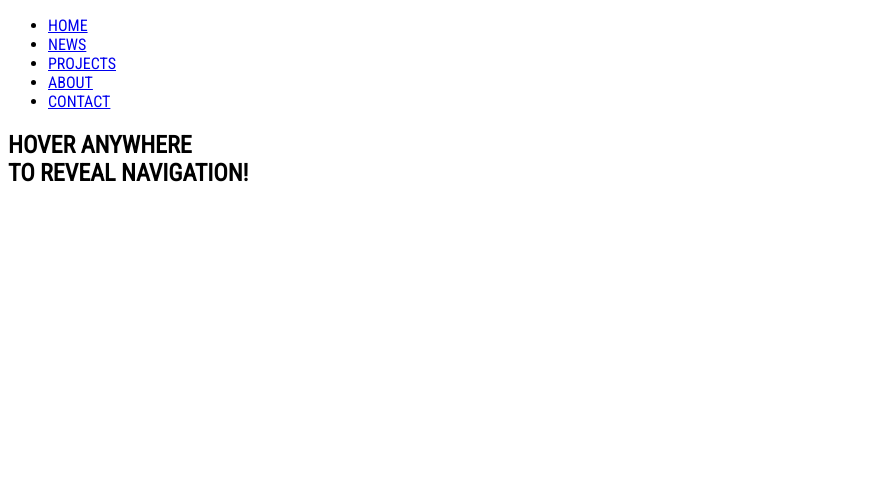
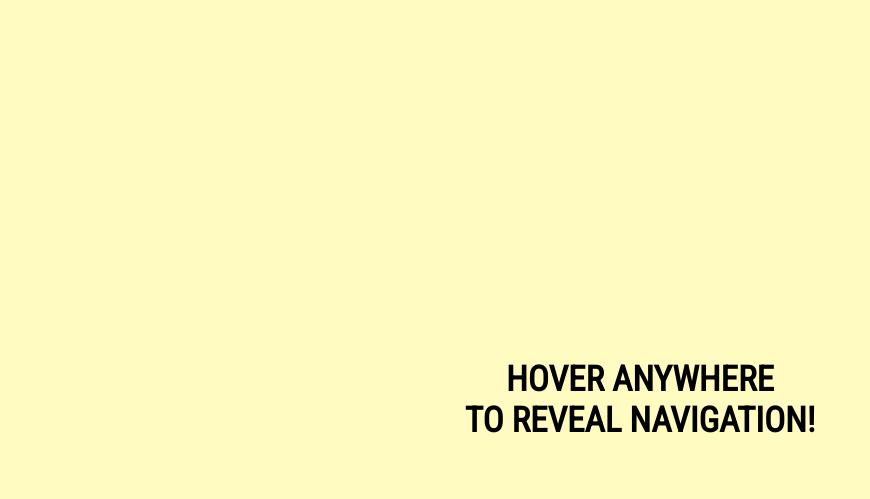
Before and after one commit to rafmosiolek/hover-menu-reveal-effect-css3, a plain HTML site: page index.html in a window 1280 px wide. Shown: the whole page, without its empty margins (0-870 px from the left). Drawn offline with Linux system fonts and the light colour scheme.

Commit message:
html and css finished

```diff
--- a/index.html
+++ b/index.html
@@ -21,7 +21,7 @@
 
     <!-- Front page cover -->
 
-    <section class="front-page-layer">
+    <section class="front page layer">
         <h1>Hover anywhere <br>to reveal navigation!</h1>
     </section>
 
--- a/style.css
+++ b/style.css
@@ -2,4 +2,51 @@
 body {
     font-family: 'Roboto Condensed';
     text-transform: uppercase;
+    background-color: #FF5964;
+    height: 100%;
+    overflow: hidden;
 }
+
+h1 {
+    font-size: 35px;
+    text-align: center;
+}
+
+.layer {
+    display: flex;
+    align-items: center;
+    justify-content: center;
+    position: fixed;
+    top: 0;
+    left: 0;
+    right: 0;
+    bottom: 0;
+
+/*  styling after hovered over the front layer  */
+    transition: .4s;
+    transform: perspective(800px) scale(1) translateX(0) rotateY(0);
+    transform-style: preserve-3d;
+}
+
+nav {
+    vertical-align: center;
+}
+
+nav ul {
+    padding-left: 66.66%;
+    font-size: larger;
+    line-height: 2;
+}
+
+nav ul li {
+    list-style-type: none;
+}
+
+nav ul li a {
+    text-decoration: none;
+    color: #fff;
+}
+
+.front {
+    background-color: #FFFBC1;
+}
```
